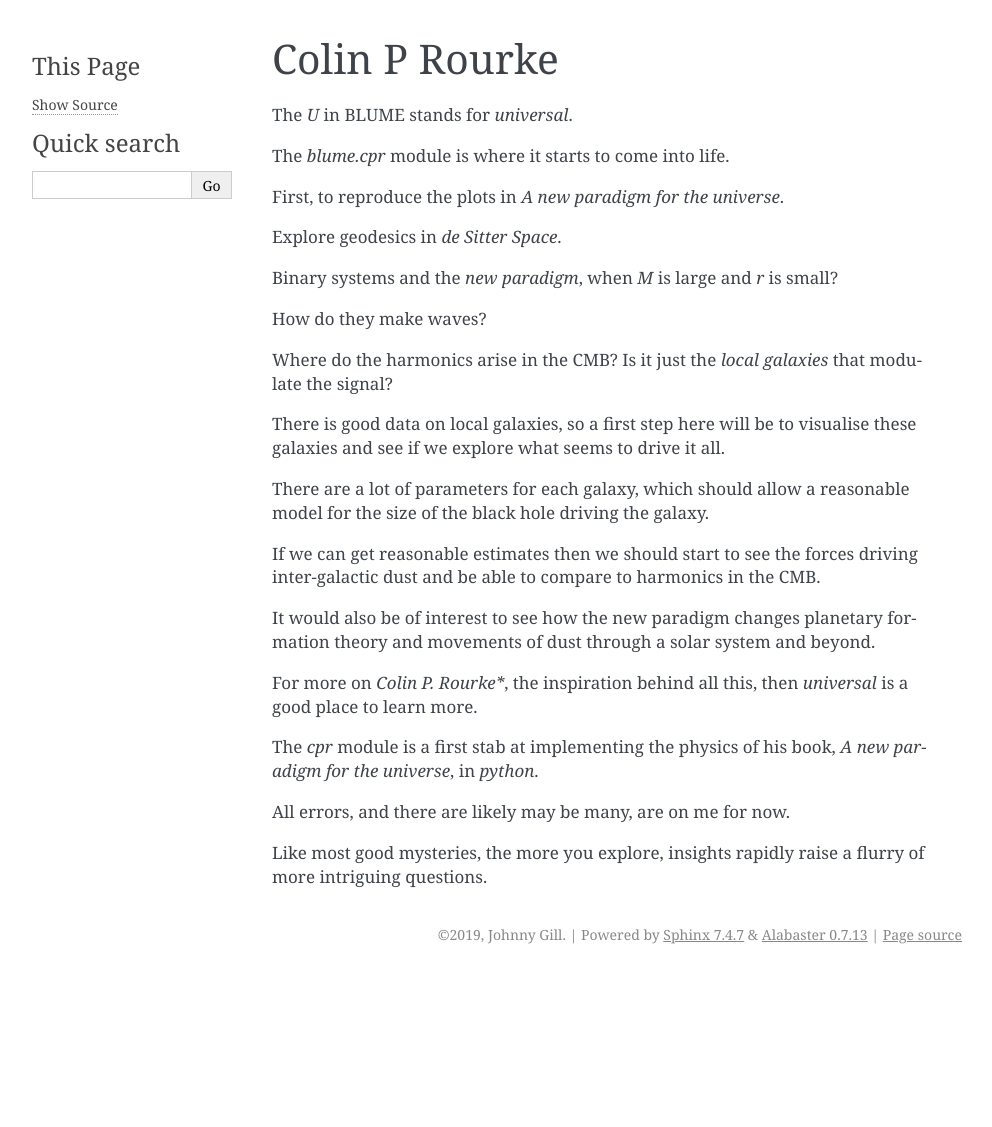
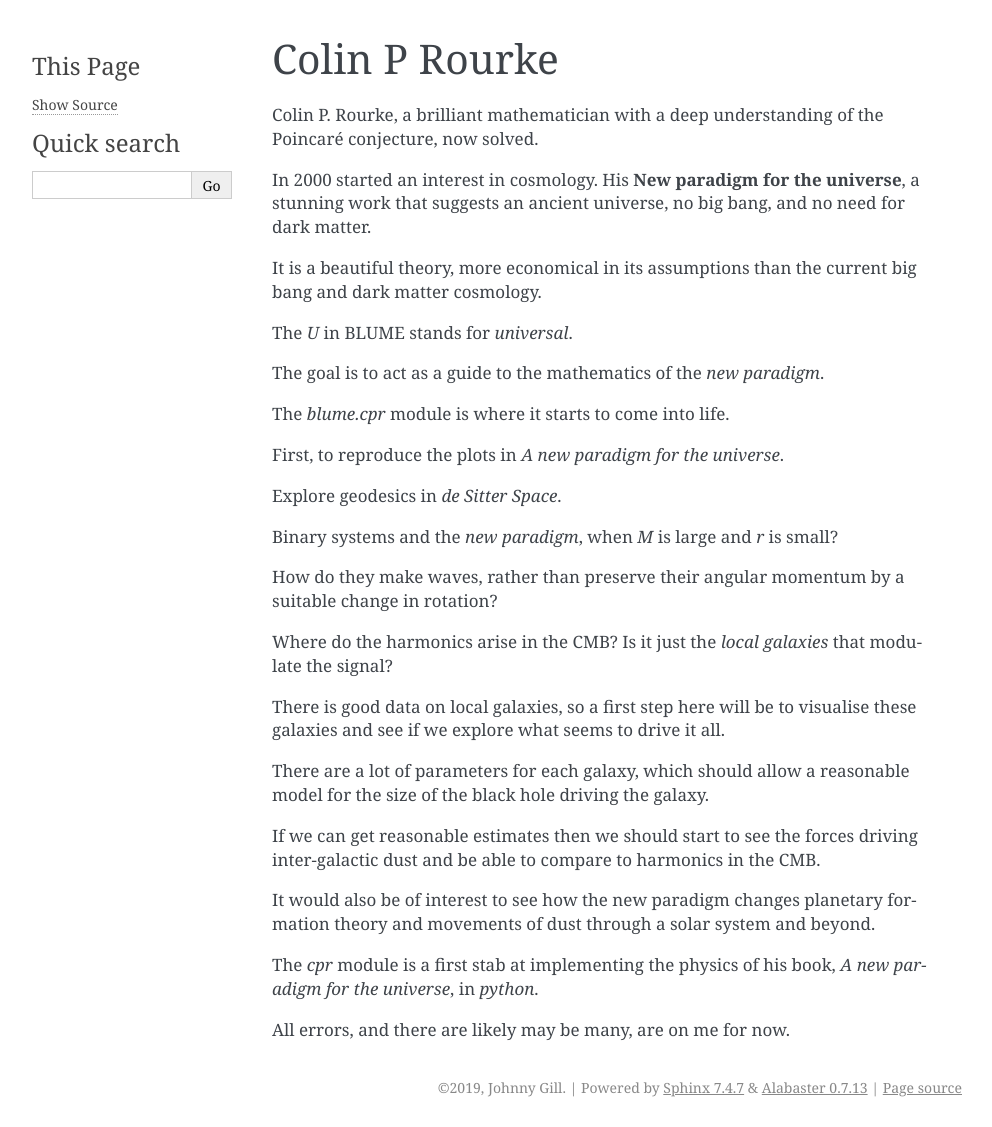
Before and after one commit to swfiua/blume, a Sphinx documentation site: the page built from doc/cpr.rst, in a window 1280 px wide. Shown: the whole page, without its empty margins (148-1140 px from the left). Built offline with Sphinx 7.4.7, drawn with Linux system fonts in a browser that asks for light colours; formulas are drawn with MathJax 3; before the commit the page ends 974 px from its top, so only the background shows below that.

Commit message:
lols at uk xls snafu

```diff
--- a/doc/cpr.rst
+++ b/doc/cpr.rst
@@ -2,7 +2,20 @@
  Colin P Rourke
 ================
 
+Colin P. Rourke, a brilliant mathematician with a deep understanding
+of the Poincaré conjecture, now solved.
+
+In 2000 started an interest in cosmology.  His **New paradigm for the
+universe**, a stunning work that suggests an ancient universe, no big
+bang, and no need for dark matter.
+
+It is a beautiful theory, more economical in its assumptions than the
+current big bang and dark matter cosmology.
+
 The *U* in BLUME stands for `universal`.
+
+The goal is to act as a guide to the mathematics of the *new
+paradigm*.
 
 The `blume.cpr` module is where it starts to come into life.
 
@@ -12,7 +25,8 @@ Explore geodesics in *de Sitter Space*.
 
 Binary systems and the *new paradigm*, when *M* is large and *r* is small?
 
-How do they make waves?
+How do they make waves, rather than preserve their angular momentum by
+a suitable change in rotation?
 
 Where do the harmonics arise in the CMB?  Is it just the *local
 galaxies* that modulate the signal?
@@ -32,13 +46,7 @@ It would also be of interest to see how the new paradigm changes
 planetary formation theory and movements of dust through a solar
 system and beyond.
 
-For more on *Colin P. Rourke**, the inspiration behind all this, then
-`universal` is a good place to learn more.
-
 The `cpr` module is a first stab at implementing the physics of
 his book, *A new paradigm for the universe*, in `python`.
 
 All errors, and there are likely may be many, are on me for now.
-
-Like most good mysteries, the more you explore, insights rapidly raise
-a flurry of more intriguing questions.
```
Also changed, not shown: 1 other file.
